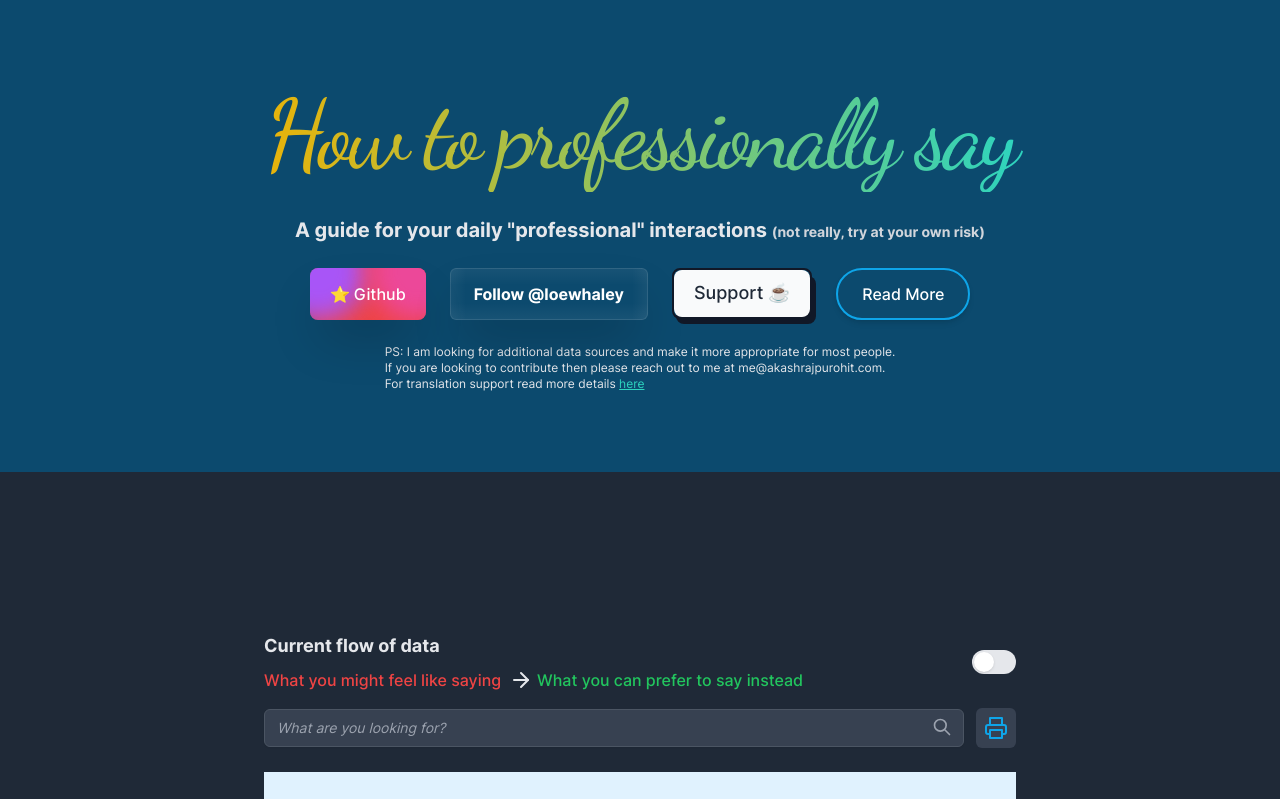
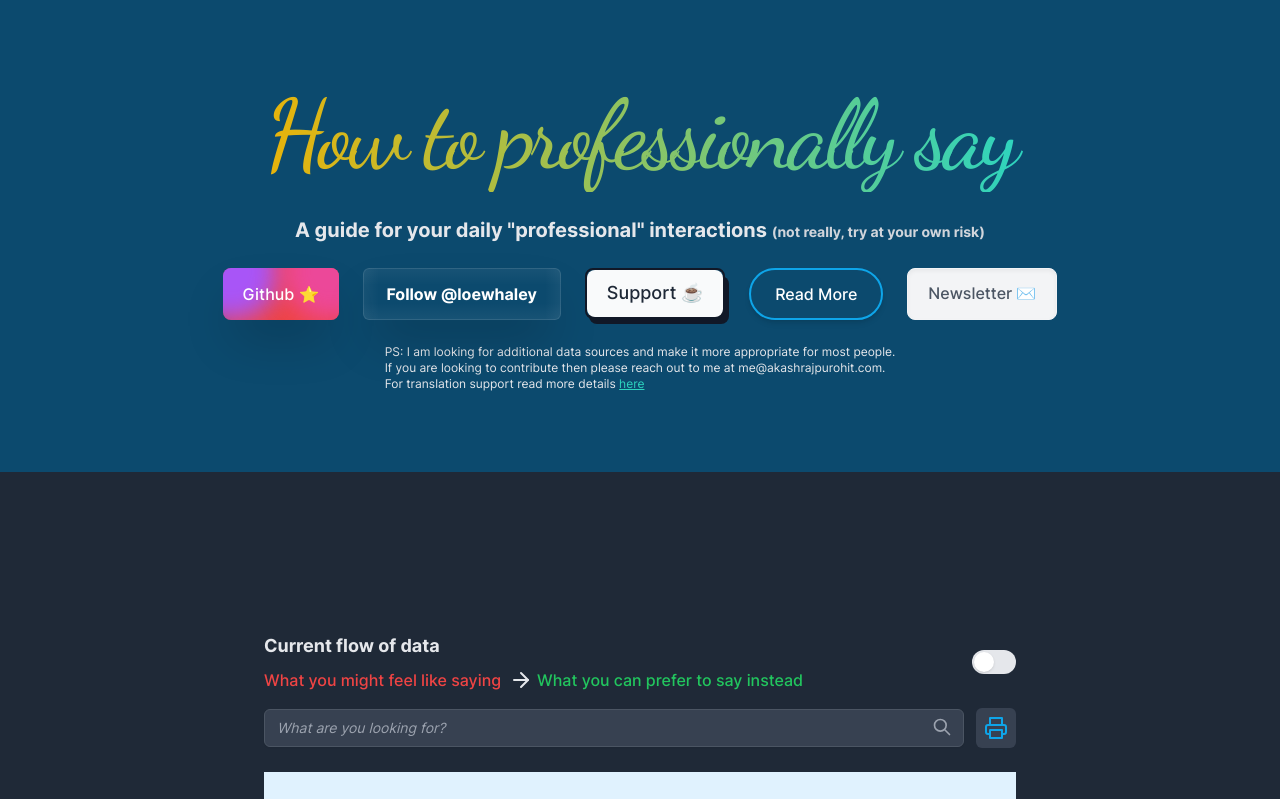
Before and after one commit to AkashRajpurohit/howtoprofessionallysay, a Next.js app: page / in a window 1280 px wide. Shown: the top 799 px of the page. Built offline with nearby package versions, Linux system fonts and the light colour scheme.

Commit message:
feat: :sparkles: newsletter link added

```diff
--- a/components/Header.tsx
+++ b/components/Header.tsx
@@ -29,7 +29,7 @@
             <span className="absolute bottom-0 left-0 -ml-10 h-24 w-24 rounded-full bg-purple-500 blur-md"></span>
             <span className="absolute bottom-0 right-0 -mr-10 h-24 w-24 rounded-full bg-pink-500 blur-md"></span>
           </span>
-          <span className="relative text-white">⭐ Github</span>
+          <span className="relative text-white">Github ⭐</span>
         </a>
         <a
           href={siteMetadata.loewhaley}
@@ -93,6 +93,22 @@
           </span>
           <span className="invisible relative">Read More</span>
         </a>
+        <a
+          href={siteMetadata.newsletter}
+          rel="nofollow noopener noreferrer"
+          target="_blank"
+          onClick={() => trackOutboundLink(siteMetadata.newsletter)}
+          className="group relative overflow-hidden rounded-lg border border-gray-100 bg-gray-100 px-5 py-3 font-medium text-gray-600 shadow-inner"
+        >
+          <span className="ease absolute top-0 left-0 h-0 w-0 border-t-2 border-gray-600 transition-all duration-200 group-hover:w-full"></span>
+          <span className="ease absolute bottom-0 right-0 h-0 w-0 border-b-2 border-gray-600 transition-all duration-200 group-hover:w-full"></span>
+          <span className="ease absolute top-0 left-0 h-0 w-full bg-gray-600 transition-all delay-200 duration-300 group-hover:h-full"></span>
+          <span className="ease absolute bottom-0 left-0 h-0 w-full bg-gray-600 transition-all delay-200 duration-300 group-hover:h-full"></span>
+          <span className="absolute inset-0 h-full w-full bg-gray-900 opacity-0 delay-300 duration-300 group-hover:opacity-100"></span>
+          <span className="ease relative transition-colors delay-200 duration-300 group-hover:text-white">
+            Newsletter ✉️
+          </span>
+        </a>
       </div>
       <p className="text-xs">
         PS: I am looking for additional data sources and make it more
--- a/lib/sitemetadata.ts
+++ b/lib/sitemetadata.ts
@@ -14,6 +14,7 @@
   email: 'me@akashrajpurohit.com',
   github: 'https://github.com/AkashRajpurohit',
   twitter: 'https://twitter.com/AkashWhoCodes',
+  newsletter: 'https://newsletter.akashrajpurohit.com',
   carbonCode: 'CEAIC23N',
   carbonPlacement: 'akashrajpurohitcom',
 };
```
